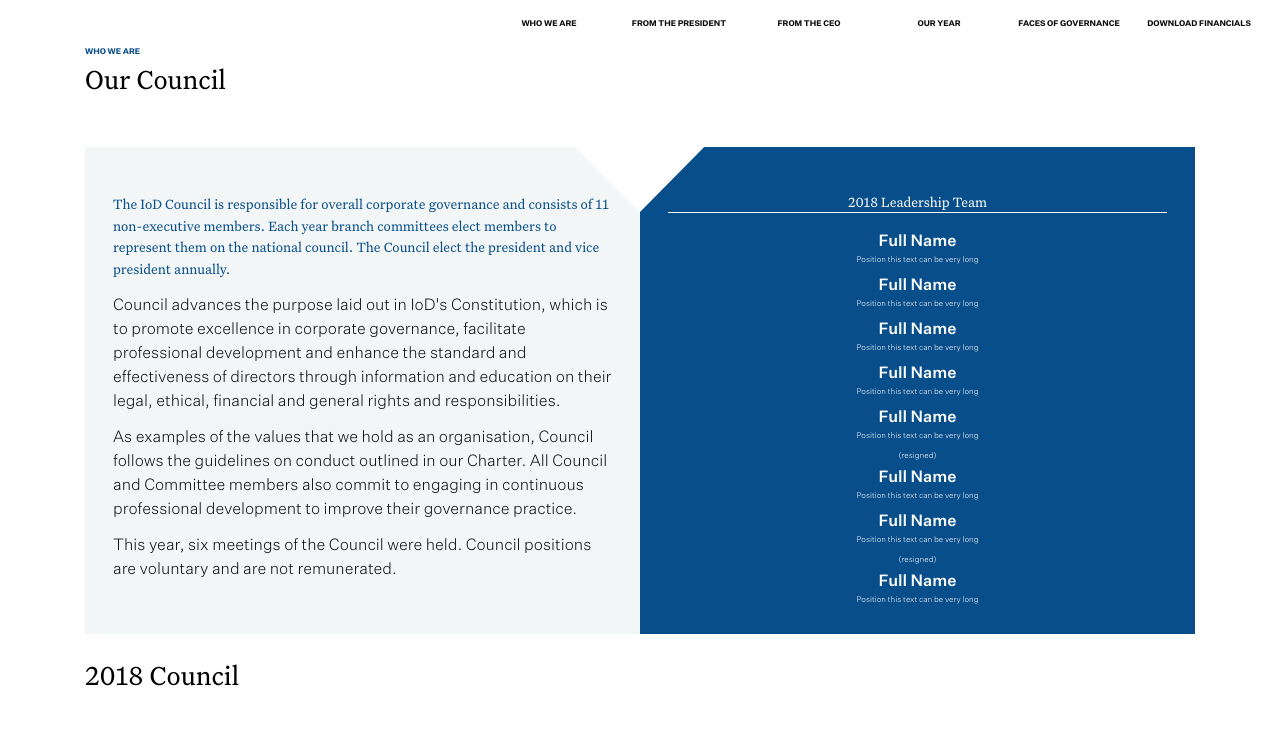
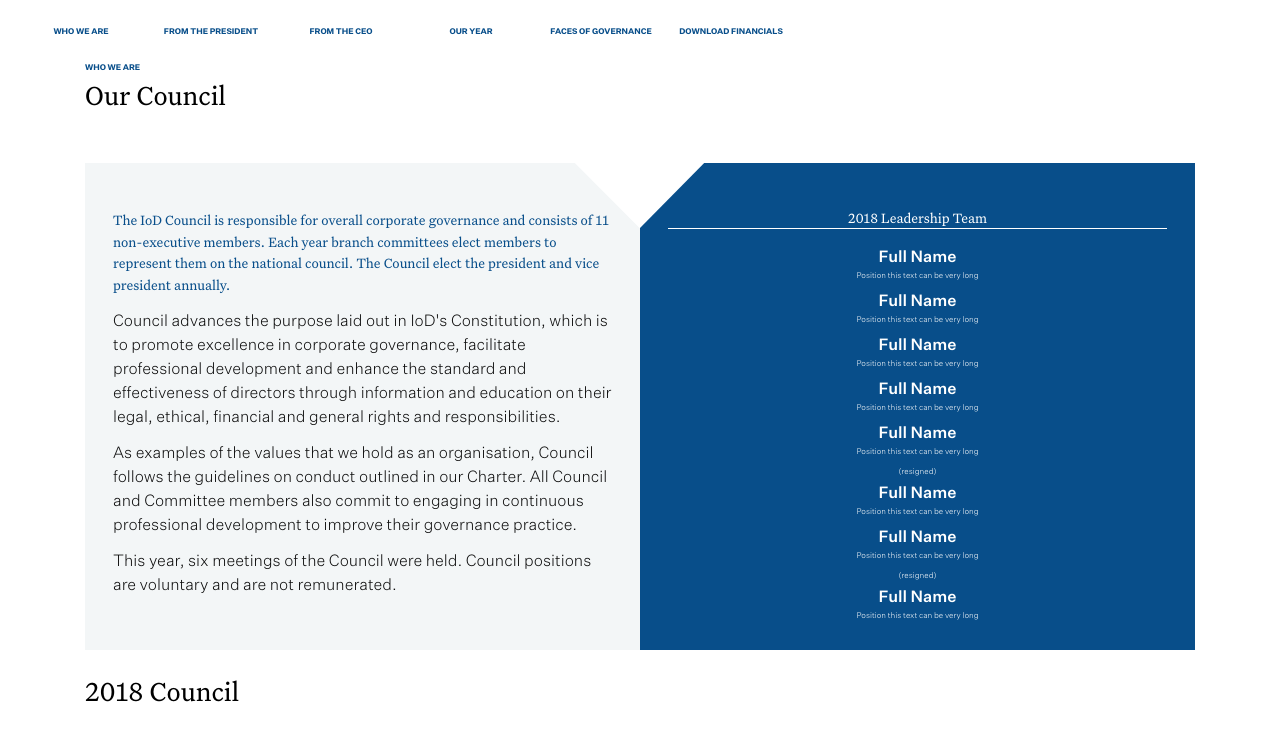
Before and after one commit to maia-miller/institute-of-directors, an Angular app: page /our-council in a window 1280 px wide. Shown: the top 741 px of the page. Built offline with nearby package versions, Linux system fonts and the light colour scheme; grey boxes are pictures that could not be loaded.

Commit message:
Navbar responsive

```diff
--- a/src/app/app.component.scss
+++ b/src/app/app.component.scss
@@ -5,6 +5,7 @@
     height: 100%;
 }
 
+/* background images/colours by URL */
 .greyBackground {
   background-color: $brand-grey;
 }
--- a/src/app/app.module.ts
+++ b/src/app/app.module.ts
@@ -26,6 +26,7 @@ import { LaurissaCooneyComponent } from './pages/faces-of-governance/laurissa-co
 import { MicheleFreyComponent } from './pages/faces-of-governance/michele-frey/michele-frey.component';
 import { BreccanMcleodLundyComponent } from './pages/faces-of-governance/breccan-mcleod-lundy/breccan-mcleod-lundy.component';
 import { MenaAntonioComponent } from './pages/faces-of-governance/mena-antonio/mena-antonio.component';
+import { NavigationLinksComponent } from './components/navbar/navigation-links/navigation-links.component';
 
 @NgModule({
   declarations: [
@@ -52,7 +53,8 @@ import { MenaAntonioComponent } from './pages/faces-of-governance/mena-antonio/m
     LaurissaCooneyComponent,
     MicheleFreyComponent,
     BreccanMcleodLundyComponent,
-    MenaAntonioComponent
+    MenaAntonioComponent,
+    NavigationLinksComponent
   ],
   imports: [
     BrowserModule,
--- a/src/app/components/navbar/navbar.component.html
+++ b/src/app/components/navbar/navbar.component.html
@@ -1,49 +1,13 @@
-<nav class="navbar navbar-expand-lg">
-  <div class="collapse navbar-collapse" id="navbarNav">
-    <ul class="navbar-nav justify-content-between">
-      <li class="dropdown nav-title">Who We Are
-        <ul class="option nav-subtitle">
-          <li><a routerLink="/our-council" routerLinkActive="active">Our council</a></li>
-          <li><a routerLink="/committees" routerLinkActive="active">Committees</a></li>
-          <li><a routerLink="/our-branch-network" routerLinkActive="active">Our branch network</a></li>
-          <li><a routerLink="/our-members" routerLinkActive="active">Our members</a></li>
-        </ul>
-      </li>
-
-      <li class="dropdown nav-title">
-        <a routerLink="/from-the-president" routerLinkActive="active">From the President</a>
-      </li>
-
-      <li class="dropdown nav-title">
-        <a routerLink="/from-the-ceo" routerLinkActive="active">From the CEO</a>
-      </li>
-
-      <li class="dropdown nav-title">Our Year
-        <ul class="option nav-subtitle">
-          <li><a routerLink="/snapshot-of-our-year" routerLinkActive="active">Snapshot of our year</a></li>
-          <li><a routerLink="/thought-leadership" routerLinkActive="active">Thought-leadership and influence</a></li>
-          <li><a routerLink="/raising-standards" routerLinkActive="active">Raising standards</a></li>
-          <li><a routerLink="/inspire-and-equip" routerLinkActive="active">Inspire and equip people</a></li>
-          <li><a routerLink="/build-engagement" routerLinkActive="active">Build engagement across the governance network</a></li>
-          <li><a routerLink="/core-enablers" routerLinkActive="active">Core enablers</a></li>
-        </ul>
-      </li>
-
-      <li class="dropdown nav-title">Faces of Governance
-        <ul class="option nav-subtitle">
-          <li><a routerLink="/faces-of-governance/simon-berry" routerLinkActive="active">Simon Berry</a></li>
-          <li><a routerLink="/faces-of-governance/warwick-tauwhare-george" routerLinkActive="active">Warwick Tauwhare-George</a></li>
-          <li><a routerLink="/faces-of-governance/laurissa-cooney" routerLinkActive="active">Laurissa Cooney</a></li>
-          <li><a routerLink="/faces-of-governance/michele-frey" routerLinkActive="active">Michele Frey</a></li>
-          <li><a routerLink="/faces-of-governance/breccan-mcleod-lundy" routerLinkActive="active">Breccan McLeod-Lundy</a></li>
-          <li><a routerLink="/faces-of-governance/mena-antonio" routerLinkActive="active">Mena Antonio</a></li>
-        </ul>
-      </li>
-
-      <li class="dropdown nav-title">
-        <a routerLink="/#" routerLinkActive="active">Download financials</a>
-      </li>
-
-    </ul>
+<nav [ngClass]="getNavBarClass()" class="hamburger-menu">
+  <i class="fas fa-align-justify fa-lg"></i>
+  <button (click)="toggleMenu()">Menu</button>
+  <div *ngIf="isMenuExpanded">
+    <app-navigation-links></app-navigation-links>
   </div>
 </nav>
+
+<nav [ngClass]="getNavBarClass()" class="navbar navbar-expand-md">
+  <div class="collapse navbar-collapse" id="navbarNav">
+    <app-navigation-links></app-navigation-links>
+  </div>
+</nav>
--- a/src/app/components/navbar/navbar.component.scss
+++ b/src/app/components/navbar/navbar.component.scss
@@ -1,34 +1,60 @@
 @import '../../../styles';
 
-ul {
-  list-style-type: none;
-  display: flex;
-  justify-content: flex-end;
-  margin-left: auto;
+/* Display Options */
+nav {
+  //show hamburger menu with blue translucent background
+  color: white;
+  background-color: rgba(0, 12, 20, 0.9);
+  padding-top: $spacer-sm;
+  padding-bottom: $spacer-sm;
 
-  &.option {
-    padding-left: 0;
+  // and hide full menu
+  &.navbar {
+    dislpay: none;
+    background-color: transparent;
+  }
+
+  //large device = hide hamburger, show full menu
+  @media only screen and (min-width: 768px) {
+    &.hamburger-menu {
+      display: none;
+    }
+    &.navbar {
+      display: block;
+      color: $brand-blue;
+      background-color: transparent;
+    }
   }
 }
 
-.dropdown {
-  float: right;
-  min-width: 130px;
+/* Color Options */
+.homepageNavBar {
+  background-color: transparent;
+
+  &.navbar {
+    color: white;
+  }
 }
 
-.option {
-  display: none;
-  position: absolute;
-  z-index: 3;
-  background-color: $brand-blue-dark;
+.bluePageNavBar {
+  //large device
+  @media only screen and (min-width: 768px) {
+    &.navbar {
+      background-color: $brand-blue;
+      color: white;
+    }
+  }
 }
 
-.dropdown:hover .option {
-  display: block;
+i {
+  padding-left: $spacer-md;
+  color: white;
 }
 
-li {
-  padding: 10px;
-  text-align: center;
-  flex-basis: 0;
+button {
+  color: white;
+  border: none;
+  background-color: transparent;
+  font-size: $font-size-large;
+  font-family: 'IodSansBold';
 }
--- a/src/app/components/navbar/navbar.component.ts
+++ b/src/app/components/navbar/navbar.component.ts
@@ -1,4 +1,5 @@
 import { Component, OnInit } from '@angular/core';
+import { Router, Event, NavigationStart } from '@angular/router';
 
 @Component({
   selector: 'app-navbar',
@@ -6,10 +7,36 @@ import { Component, OnInit } from '@angular/core';
   styleUrls: ['./navbar.component.scss']
 })
 export class NavbarComponent implements OnInit {
+  isMenuExpanded: boolean = false;
 
-  constructor() { }
+  constructor(private router: Router) {
+    router.events.subscribe( (event: Event) => {
+      if (event instanceof NavigationStart) {
+        this.isMenuExpanded = false;
+        console.log('navigation', this.isMenuExpanded)
+      }
+    })
+  }
 
   ngOnInit() {
   }
 
+  getNavBarClass() {
+    let url = window.location.pathname
+    let screenSize = screen.width
+    let navbarClass = ''
+
+    if (url === '/home') {
+      return navbarClass = 'homepageNavBar'
+    } else if (url === '/our-branch-network') {
+      return navbarClass = 'bluePageNavBar'
+    } else if (screenSize > 768) {
+      return navbarClass = 'desktopNavBar'
+    }
+  }
+
+  toggleMenu() {
+    this.isMenuExpanded = !this.isMenuExpanded
+  }
+
 }
--- /dev/null
+++ b/src/app/components/navbar/navigation-links/navigation-links.component.html
@@ -0,0 +1,44 @@
+<ul class="navbar-nav justify-content-between">
+  <li class="dropdown nav-title down-arrow"><span>Who We Are</span>
+    <ul class="option nav-subtitle">
+      <li><a routerLink="/our-council" routerLinkActive="active">Our council</a></li>
+      <li><a routerLink="/committees" routerLinkActive="active">Committees</a></li>
+      <li><a routerLink="/our-branch-network" routerLinkActive="active">Our branch network</a></li>
+      <li><a routerLink="/our-members" routerLinkActive="active">Our members</a></li>
+    </ul>
+  </li>
+
+  <li class="dropdown nav-title">
+    <a routerLink="/from-the-president" routerLinkActive="active"><span>From the President</span></a>
+  </li>
+
+  <li class="dropdown nav-title">
+    <a routerLink="/from-the-ceo" routerLinkActive="active"><span>From the CEO</span></a>
+  </li>
+
+  <li class="dropdown nav-title down-arrow"><span>Our Year</span>
+    <ul class="option nav-subtitle">
+      <li><a routerLink="/snapshot-of-our-year" routerLinkActive="active">Snapshot of our year</a></li>
+      <li><a routerLink="/thought-leadership" routerLinkActive="active">Thought-leadership and influence</a></li>
+      <li><a routerLink="/raising-standards" routerLinkActive="active">Raising standards</a></li>
+      <li><a routerLink="/inspire-and-equip" routerLinkActive="active">Inspire and equip people</a></li>
+      <li><a routerLink="/build-engagement" routerLinkActive="active">Build engagement across the governance network</a></li>
+      <li><a routerLink="/core-enablers" routerLinkActive="active">Core enablers</a></li>
+    </ul>
+  </li>
+
+  <li class="dropdown nav-title down-arrow"><span>Faces of Governance</span>
+    <ul class="option nav-subtitle">
+      <li><a routerLink="/faces-of-governance/simon-berry" routerLinkActive="active">Simon Berry</a></li>
+      <li><a routerLink="/faces-of-governance/warwick-tauwhare-george" routerLinkActive="active">Warwick Tauwhare-George</a></li>
+      <li><a routerLink="/faces-of-governance/laurissa-cooney" routerLinkActive="active">Laurissa Cooney</a></li>
+      <li><a routerLink="/faces-of-governance/michele-frey" routerLinkActive="active">Michele Frey</a></li>
+      <li><a routerLink="/faces-of-governance/breccan-mcleod-lundy" routerLinkActive="active">Breccan McLeod-Lundy</a></li>
+      <li><a routerLink="/faces-of-governance/mena-antonio" routerLinkActive="active">Mena Antonio</a></li>
+    </ul>
+  </li>
+
+  <li class="dropdown nav-title">
+    <a routerLink="/#" routerLinkActive="active"><span>Download financials</span></a>
+  </li>
+</ul>
--- /dev/null
+++ b/src/app/components/navbar/navigation-links/navigation-links.component.scss
@@ -0,0 +1,69 @@
+@import '../../../../styles';
+
+ul {
+  list-style-type: none;
+  display: flex;
+  justify-content: flex-end;
+  margin-left: auto;
+
+  &.option {
+    padding-left: 0;
+  }
+}
+
+.dropdown {
+  float: right;
+  min-width: 130px;
+}
+
+.option {
+  display: none;
+  z-index: 3;
+  @media only screen and (min-width: 768px) {
+    position: absolute;
+    background-color: $brand-blue-dark;
+  }
+}
+
+.dropdown:hover .option {
+  display: block;
+}
+
+li {
+  padding: 10px;
+  padding-left: 0px;
+  flex-basis: 0;
+  @media only screen and (min-width: 768px) {
+    text-align: center;
+    padding-left: 10px;
+  }
+
+  span {
+    padding-left: $spacer-md;
+    @media only screen and (min-width: 768px) {
+      padding-left: 0;
+    }
+  }
+
+  li {
+    padding-left: $spacer-lg;
+    @media only screen and (min-width: 768px) {
+      padding-left: 10px;
+    }
+  }
+}
+
+.down-arrow::after {
+  content:'';
+  display: inline-block;
+  background-image: url('/../../../assets/1_homepage/homepage-triangle.svg');
+  width: 9px;
+  height: 9px;
+  background-repeat: no-repeat;
+  margin-left: 5px;
+  transform: rotate(180deg);
+
+  @media only screen and (min-width: 768px) {
+    display: none;
+  }
+}
--- /dev/null
+++ b/src/app/components/navbar/navigation-links/navigation-links.component.ts
@@ -0,0 +1,15 @@
+import { Component, OnInit } from '@angular/core';
+
+@Component({
+  selector: 'app-navigation-links',
+  templateUrl: './navigation-links.component.html',
+  styleUrls: ['./navigation-links.component.scss']
+})
+export class NavigationLinksComponent implements OnInit {
+
+  constructor() { }
+
+  ngOnInit() {
+  }
+
+}
--- a/src/index.html
+++ b/src/index.html
@@ -8,6 +8,7 @@
   <meta name="viewport" content="width=device-width, initial-scale=1">
   <link rel="icon" type="image/x-icon" href="favicon.ico">
   <link rel="stylesheet" href="https://stackpath.bootstrapcdn.com/bootstrap/4.3.1/css/bootstrap.min.css" integrity="sha384-ggOyR0iXCbMQv3Xipma34MD+dH/1fQ784/j6cY/iJTQUOhcWr7x9JvoRxT2MZw1T" crossorigin="anonymous">
+  <link rel="stylesheet" href="https://use.fontawesome.com/releases/v5.8.1/css/all.css" integrity="sha384-50oBUHEmvpQ+1lW4y57PTFmhCaXp0ML5d60M1M7uH2+nqUivzIebhndOJK28anvf" crossorigin="anonymous">
 
 </head>
 <body>
--- a/src/styles/_typography.scss
+++ b/src/styles/_typography.scss
@@ -36,16 +36,23 @@ h2 {
 .nav-title {
   font-family: 'IodSansBold', sans-serif;
   text-transform: uppercase;
-  font-size: $font-size-x-small;
+  font-size: $font-size-small;
+  @media only screen and (min-width: 768px) {
+    font-size: $font-size-x-small;
+  }
 }
 
 .nav-subtitle {
-  font-family: 'IodSansLight';
-  font-size: $font-size-x-small;
+  font-family: 'IodSansBold';
+  font-size: $font-size-small;
   color: white;
   text-transform: none;
   & li:hover {
-    color: $brand-blue;
+    color: $brand-blue-light;
+  }
+  @media only screen and (min-width: 768px) {
+    font-size: $font-size-x-small;
+    font-family: 'IodSansLight';
   }
 }
 
```
Also changed, not shown: 1 other file (tests, documents, lock files or other folders).
